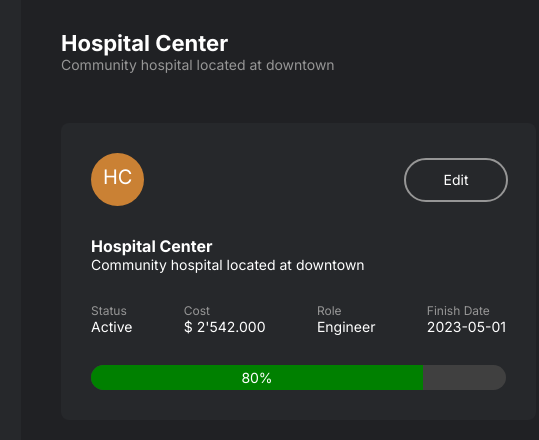
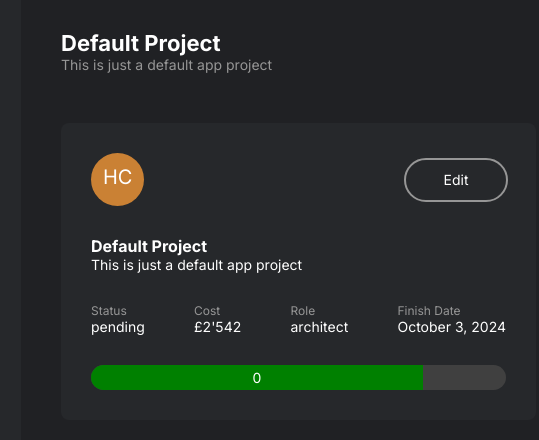
Before and after one commit to bsmithuk/thatopen_poc, a website built with Vite: page index.html in a window 1280 px wide. Both pictures are taken after a click on the element 557 px from the left and 260 px from the top of the page. Shown: the top 440 px of the page, 279-818 px from the left. Built offline with nearby package versions, Linux system fonts and the light colour scheme.

Commit message:
Updated project details setDetailsPage function

```diff
--- a/index.html
+++ b/index.html
@@ -73,8 +73,8 @@
     <div class="page" id="project-details" style="display: none">
       <header>
         <div>
-          <h2>Hospital Center</h2>
-          <p style="color: #969696">Community hospital located at downtown</p>
+          <h2 data-project-info="name">Hospital Center</h2>
+          <p data-project-info="description" style="color: #969696">Community hospital located at downtown</p>
         </div>
       </header>
       <div class="main-page-content">
@@ -86,29 +86,29 @@
             </div>
             <div style="padding: 0 30px;">
               <div>
-                <h5>Hospital Center</h5>
-                <p>Community hospital located at downtown</p>
+                <h5 data-project-info="name">Hospital Center</h5>
+                <p data-project-info="description">Community hospital located at downtown</p>
               </div>
               <div style="display: flex; column-gap: 30px; padding: 30px 0px; justify-content: space-between;">
                 <div>
                   <p style="color: #969696; font-size: var(--font-sm)">Status</p>
-                  <p>Active</p>
+                  <p data-project-info="status">Active</p>
                 </div>
                 <div>
                   <p style="color: #969696; font-size: var(--font-sm)">Cost</p>
-                  <p>$ 2'542.000</p>
+                  <p >£2'542</p>
                 </div>
                 <div>
                   <p style="color: #969696; font-size: var(--font-sm)">Role</p>
-                  <p>Engineer</p>
+                  <p data-project-info="userRole">Engineer</p>
                 </div>
                 <div>
                   <p style="color: #969696; font-size: var(--font-sm)">Finish Date</p>
-                  <p>2023-05-01</p>
+                  <p data-project-info="finishDate">2023-05-01</p>
                 </div>
               </div>
               <div style="background-color: #404040; border-radius: 9999px; overflow: auto;">
-                <div style="width: 80%; background-color: green; padding: 4px 0; text-align: center;">80%</div>
+                <div data-project-info="progress" style="width: 80%; background-color: green; padding: 4px 0; text-align: center;">80%</div>
               </div>
             </div>
           </div>
--- a/src/classes/ProjectsManager.ts
+++ b/src/classes/ProjectsManager.ts
@@ -25,18 +25,56 @@ export class ProjectsManager {
     }
     // Create new project
     const project = new Project(data);
-    project.ui.addEventListener("click",() =>{
+    project.ui.addEventListener("click", () => {
       // Get the projects and details page elements
       const projectsPage = document.getElementById("projects-page");
       const detailsPage = document.getElementById("project-details");
-    if (!(projectsPage && detailsPage)) { return }
+      if (!(projectsPage && detailsPage)) {
+        return;
+      }
       projectsPage.style.display = "none";
       detailsPage.style.display = "flex";
-  })
+      this.setDetailsPage(project);
+    });
     // Add the project to the UI and the list
     this.ui.append(project.ui);
     this.list.push(project);
     return project;
+  }
+
+  private setDetailsPage(project: Project) {
+    const detailPage = document.getElementById("project-details");
+    if (!detailPage) {
+      return;
+    }
+    for (const key in project) {
+      // Select all elements matching the data attribute
+      const dataElements = detailPage.querySelectorAll(
+        `[data-project-info="${key}"]`
+      );
+
+      // Only proceed if there are matching elements
+      if (dataElements.length > 0) {
+        if (key === "finishDate") {
+          // Format the finish date
+          const formattedDate = project.finishDate.toLocaleDateString("en-US", {
+            year: "numeric",
+            month: "long",
+            day: "numeric",
+          });
+
+          // Update all elements for finishDate
+          dataElements.forEach((element) => {
+            element.textContent = formattedDate;
+          });
+        } else {
+          // Update text content for other properties
+          dataElements.forEach((element) => {
+            element.textContent = project[key]?.toString() || ""; // Convert to string or default to empty
+          });
+        }
+      }
+    }
   }
 
   getProject(id: string) {
@@ -59,16 +97,17 @@ export class ProjectsManager {
   }
 
   exportToJSON(fileName: string = "projects") {
-    function replacer(key, value) {  // Replacer function to filter out specific properties
+    function replacer(key, value) {
+      // Replacer function to filter out specific properties
       if (key === "ui") {
         return undefined;
       }
       return value;
     }
     const json = JSON.stringify(this.list, replacer, 2);
-    const blob = new Blob([json], { type: 'application/json' });
+    const blob = new Blob([json], { type: "application/json" });
     const url = URL.createObjectURL(blob);
-    const a = document.createElement('a');  // Create a temporary anchor element to trigger the download
+    const a = document.createElement("a"); // Create a temporary anchor element to trigger the download
     a.href = url;
     a.download = `${fileName}.json`;
     a.click();
@@ -76,27 +115,29 @@ export class ProjectsManager {
   }
 
   importFromJSON() {
-    const input = document.createElement('input')
-    input.type = 'file'
-    input.accept = 'application/json'
-    const reader = new FileReader()
+    const input = document.createElement("input");
+    input.type = "file";
+    input.accept = "application/json";
+    const reader = new FileReader();
     reader.addEventListener("load", () => {
-      const json = reader.result
-      if (!json) { return }
-      const projects: IProject[] = JSON.parse(json as string)
+      const json = reader.result;
+      if (!json) {
+        return;
+      }
+      const projects: IProject[] = JSON.parse(json as string);
       for (const project of projects) {
         try {
-          this.newProject(project)
-        } catch (error) {
-
+          this.newProject(project);
+        } catch (error) {}
+      }
+    });
+    input.addEventListener("change", () => {
+      const filesList = input.files;
+      if (!filesList) {
+        return;
+      }
+      reader.readAsText(filesList[0]);
+    });
+    input.click();
   }
 }
-    })
-    input.addEventListener('change', () => {
-      const filesList = input.files
-      if (!filesList) { return }
-      reader.readAsText(filesList[0])
-    })
-    input.click()
-  }
-}
```
Lines whose indentation alone changed are shown as unchanged.
